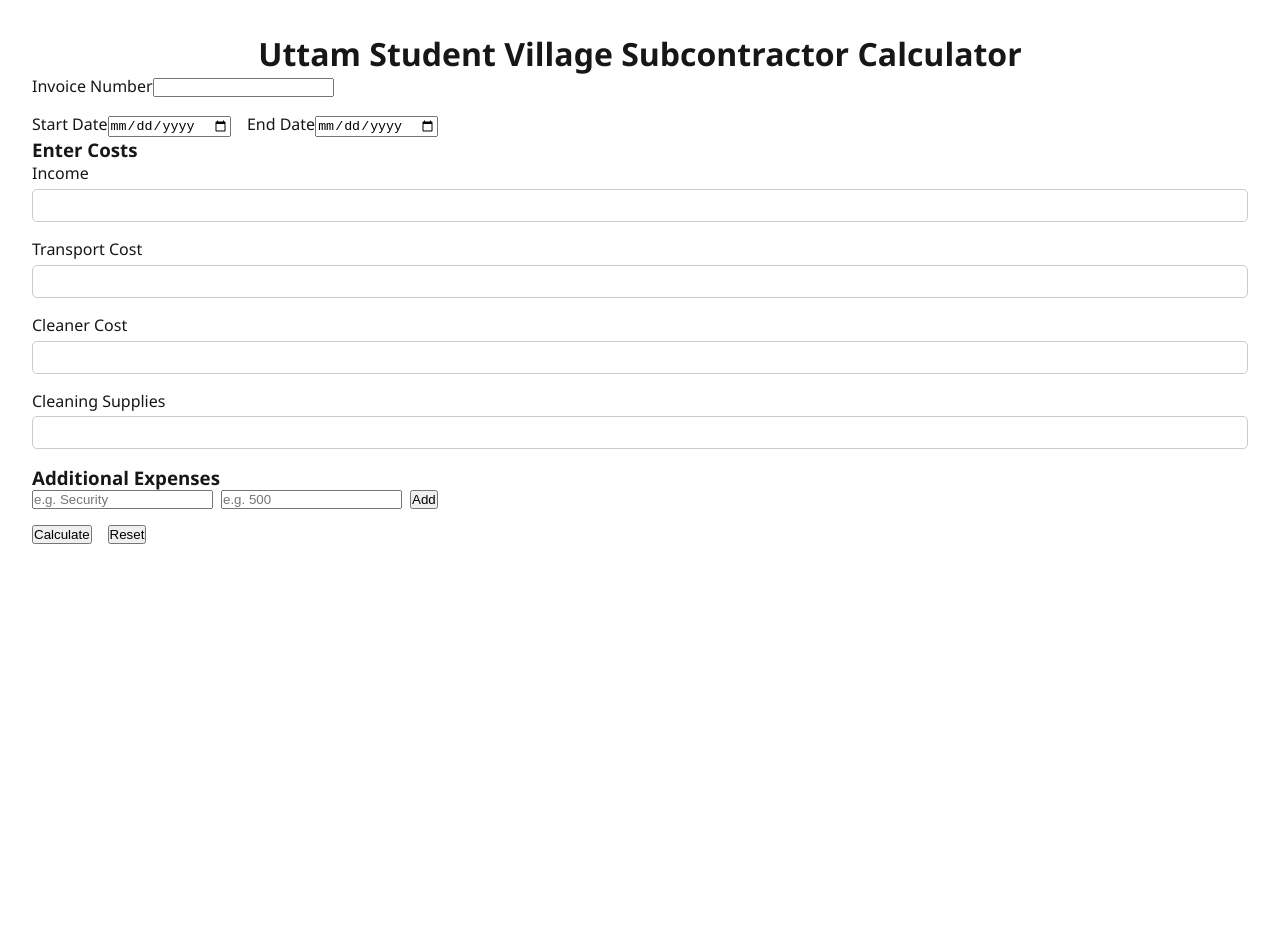
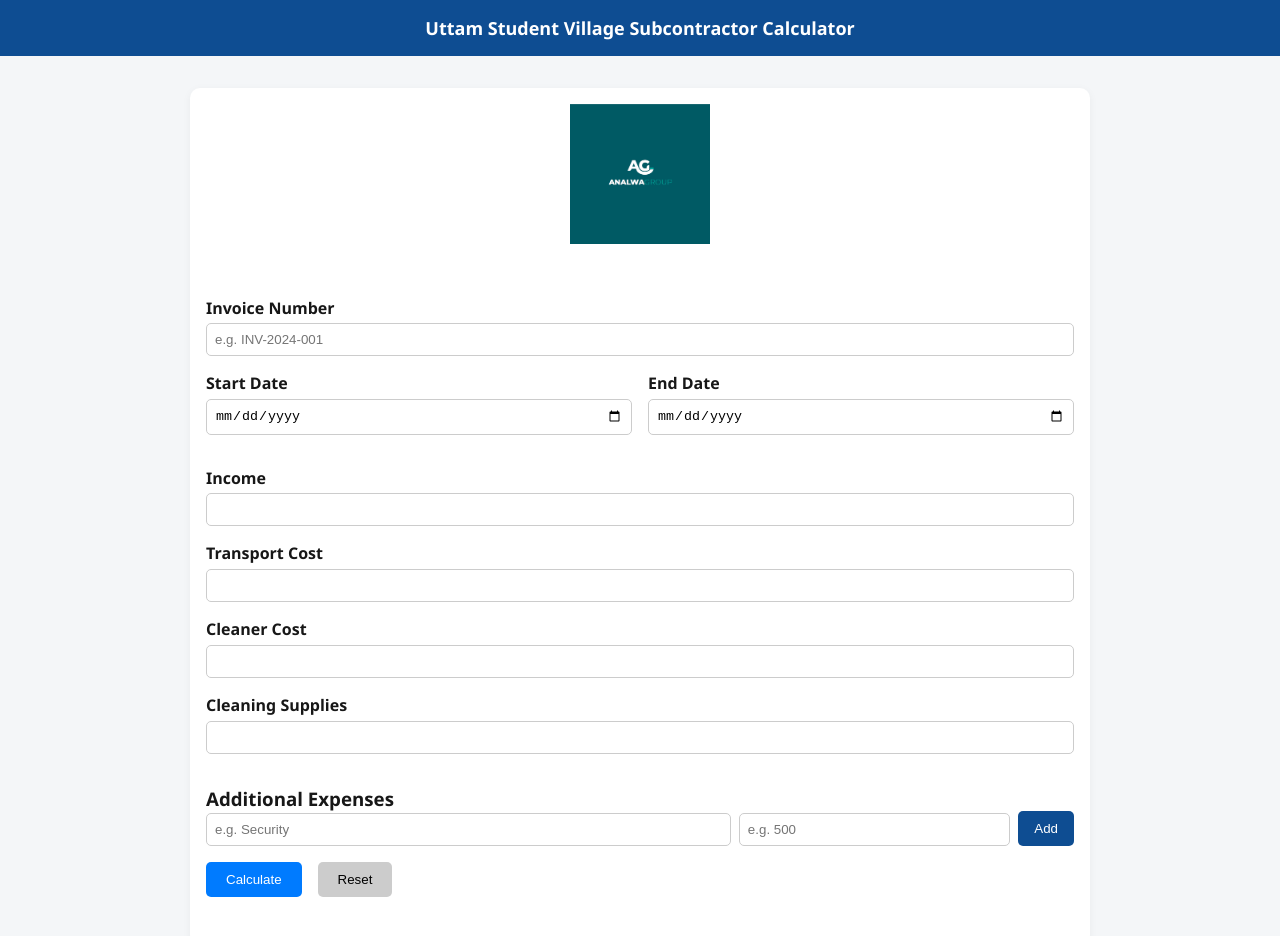
Before and after one commit to SakhileBB/subcontractor-calculator, a Next.js app: page / in a window 1280 px wide. Shown: the top 936 px of the page. Before the commit the page ends 800 px from the top, so only its background shows below. Built offline with nearby package versions, Linux system fonts and the light colour scheme.

Commit message:
Updates to Report and wording-rollback-finalupdate7

```diff
--- a/app/page.tsx
+++ b/app/page.tsx
@@ -1,13 +1,13 @@
 'use client';
 
-import React, { useState } from 'react';
-import jsPDF from 'jspdf';
+import { useState } from "react";
+import jsPDF from "jspdf";
 
 type Expense = { name: string; amount: number };
 type ResultRow = { description: string; amount: number };
 
 const MANAGEMENT_FEE = 3000;
-const SUBCONTRACTOR_PERCENT = 0.356;
+const SUBCONTRACTOR_PERCENT = 0.3556;
 
 const exportToPDF = async (
   invoiceNumber: string,
@@ -57,24 +57,24 @@ const exportToPDF = async (
   y += 10;
   doc.setFontSize(10);
   doc.setTextColor(100);
-  doc.text("Note: The R3000 management fee has been subtracted from the profit share.", 10, y);
+  doc.text("Note: R3000 management fee has been deducted from profit share.", 10, y);
 
   doc.save("uttam-subcontractor-report.pdf");
 };
 
 export default function SubcontractorCalculator() {
-  const [income, setIncome] = useState<string>("");
-  const [transport, setTransport] = useState<string>("");
-  const [cleaner, setCleaner] = useState<string>("");
-  const [cleaningSupplies, setCleaningSupplies] = useState<string>("");
+  const [income, setIncome] = useState<number | string>("");
+  const [transport, setTransport] = useState<number | string>("");
+  const [cleaner, setCleaner] = useState<number | string>("");
+  const [cleaningSupplies, setCleaningSupplies] = useState<number | string>("");
 
   const [customExpenses, setCustomExpenses] = useState<Expense[]>([]);
-  const [newExpenseName, setNewExpenseName] = useState<string>("");
-  const [newExpenseAmount, setNewExpenseAmount] = useState<string>("");
+  const [newExpenseName, setNewExpenseName] = useState("");
+  const [newExpenseAmount, setNewExpenseAmount] = useState<number | string>("");
 
-  const [invoiceNumber, setInvoiceNumber] = useState<string>("");
-  const [startDate, setStartDate] = useState<string>("");
-  const [endDate, setEndDate] = useState<string>("");
+  const [invoiceNumber, setInvoiceNumber] = useState("");
+  const [startDate, setStartDate] = useState("");
+  const [endDate, setEndDate] = useState("");
   const [results, setResults] = useState<ResultRow[] | null>(null);
 
   const cleanNumber = (val: string | number) =>
@@ -101,7 +101,7 @@ export default function SubcontractorCalculator() {
 
     const subcontractorExpenseShare = totalExpenses * SUBCONTRACTOR_PERCENT;
     const subcontractorProfitShare = netIncome * SUBCONTRACTOR_PERCENT;
-    const finalAmountOwed = subcontractorExpenseShare + subcontractorProfitShare - MANAGEMENT_FEE;
+    const amountOwed = subcontractorProfitShare - MANAGEMENT_FEE + subcontractorExpenseShare;
 
     const resultRows: ResultRow[] = [
       { description: "Income", amount: parsedIncome },
@@ -117,7 +117,7 @@ export default function SubcontractorCalculator() {
       { description: "Subcontractor's Expense Share", amount: subcontractorExpenseShare },
       { description: "Subcontractor's Profit Share", amount: subcontractorProfitShare },
       { description: "Management Fee", amount: -MANAGEMENT_FEE },
-      { description: "Amount Owed to Subcontractor", amount: finalAmountOwed }
+      { description: "Amount Owed to Subcontractor", amount: amountOwed },
     ];
 
     setResults(resultRows);
@@ -133,92 +133,142 @@ export default function SubcontractorCalculator() {
     setStartDate("");
     setEndDate("");
     setResults(null);
+    setNewExpenseAmount("");
     setNewExpenseName("");
-    setNewExpenseAmount("");
   };
 
   const dateRange = startDate && endDate ? `${startDate} to ${endDate}` : "";
 
   return (
-    <div style={{ fontFamily: "'Segoe UI', sans-serif", padding: "2rem" }}>
-      <h1 style={{ textAlign: "center" }}>Uttam Student Village Subcontractor Calculator</h1>
+    <div style={{ fontFamily: "'Segoe UI', sans-serif", background: "#f4f6f8", paddingBottom: "4rem" }}>
+      <div style={{ backgroundColor: "#0e4d92", color: "#fff", padding: "1rem", textAlign: "center", fontWeight: "bold", fontSize: "18px" }}>
+        Uttam Student Village Subcontractor Calculator
+      </div>
 
-      <label>
+      <div style={{ maxWidth: "900px", margin: "2rem auto", padding: "1rem", backgroundColor: "#fff", borderRadius: "10px", boxShadow: "0 2px 8px rgba(0,0,0,0.05)" }}>
+        <div style={{ textAlign: "center", marginBottom: "2rem" }}>
+          <img src="/analwa-logo.png" alt="Analwa Group Logo" style={{ maxWidth: "140px", marginBottom: "1rem" }} />
+        </div>
+
+        <label style={{ display: "block", fontWeight: "bold" }}>
           Invoice Number
-        <input type="text" value={invoiceNumber} onChange={(e) => setInvoiceNumber(e.target.value)} />
+          <input type="text" value={invoiceNumber} onChange={(e) => setInvoiceNumber(e.target.value)}
+            placeholder="e.g. INV-2024-001"
+            style={{ width: "100%", padding: "8px", borderRadius: "5px", border: "1px solid #ccc", marginTop: "0.3rem" }}
+          />
         </label>
 
-      <div style={{ display: "flex", gap: "1rem", marginTop: "1rem" }}>
-        <label>
+        <div style={{ display: "flex", gap: "1rem", marginTop: "1rem", marginBottom: "2rem" }}>
+          <label style={{ flex: 1, fontWeight: "bold" }}>
             Start Date
-          <input type="date" value={startDate} onChange={(e) => setStartDate(e.target.value)} />
+            <input type="date" value={startDate} onChange={(e) => setStartDate(e.target.value)}
+              style={{ width: "100%", padding: "8px", borderRadius: "5px", border: "1px solid #ccc", marginTop: "0.3rem" }}
+            />
           </label>
-        <label>
+          <label style={{ flex: 1, fontWeight: "bold" }}>
             End Date
-          <input type="date" value={endDate} onChange={(e) => setEndDate(e.target.value)} />
+            <input type="date" value={endDate} onChange={(e) => setEndDate(e.target.value)}
+              style={{ width: "100%", padding: "8px", borderRadius: "5px", border: "1px solid #ccc", marginTop: "0.3rem" }}
+            />
           </label>
         </div>
 
-      <h3>Enter Costs</h3>
-      {([
-        ["Income", income, setIncome],
+        {[["Income", income, setIncome],
           ["Transport Cost", transport, setTransport],
           ["Cleaner Cost", cleaner, setCleaner],
-        ["Cleaning Supplies", cleaningSupplies, setCleaningSupplies]
-      ] as [string, string, React.Dispatch<React.SetStateAction<string>>][])
-        .map(([label, value, setter], i) => (
-          <label key={i} style={{ display: "flex", flexDirection: "column", marginBottom: "1rem" }}>
-            {label}
+          ["Cleaning Supplies", cleaningSupplies, setCleaningSupplies]].map(
+          ([label, value, setter], i) => (
+            <label key={i} style={{ display: "flex", flexDirection: "column", fontWeight: "bold", marginBottom: "1rem" }}>
+              {label as string}
               <input
                 type="number"
-              value={value}
-              onChange={(e) => setter(cleanNumber(e.target.value))}
+                value={value as string}
+                onChange={(e) => (setter as React.Dispatch<React.SetStateAction<string | number>>)(cleanNumber(e.target.value))}
                 style={{ padding: "8px", border: "1px solid #ccc", borderRadius: "5px", marginTop: "0.3rem" }}
               />
             </label>
-        ))}
+          )
+        )}
 
-      <h3>Additional Expenses</h3>
-      <div style={{ display: "flex", gap: "0.5rem", marginBottom: "1rem" }}>
+        <h3 style={{ fontWeight: "bold", marginTop: "2rem" }}>Additional Expenses</h3>
+        <div style={{ display: "flex", gap: "0.5rem", alignItems: "flex-end", marginBottom: "1rem" }}>
           <input type="text" placeholder="e.g. Security" value={newExpenseName}
-          onChange={(e) => setNewExpenseName(e.target.value)} />
+            onChange={(e) => setNewExpenseName(e.target.value)}
+            style={{ flex: 2, padding: "8px", borderRadius: "5px", border: "1px solid #ccc" }}
+          />
           <input type="number" placeholder="e.g. 500" value={newExpenseAmount}
-          onChange={(e) => setNewExpenseAmount(cleanNumber(e.target.value))} />
-        <button onClick={addCustomExpense}>Add</button>
+            onChange={(e) => setNewExpenseAmount(cleanNumber(e.target.value))}
+            style={{ flex: 1, padding: "8px", borderRadius: "5px", border: "1px solid #ccc" }}
+          />
+          <button onClick={addCustomExpense} style={{
+            backgroundColor: "#0e4d92", color: "#fff", padding: "10px 16px", borderRadius: "5px", border: "none", cursor: "pointer"
+          }}>
+            Add
+          </button>
         </div>
 
+        {customExpenses.length > 0 && (
+          <ul style={{ paddingLeft: "1rem", marginBottom: "1.5rem" }}>
+            {customExpenses.map((exp, i) => (
+              <li key={i}>{exp.name}: R{exp.amount.toFixed(2)}</li>
+            ))}
+          </ul>
+        )}
+
         <div style={{ display: "flex", gap: "1rem", marginBottom: "2rem" }}>
-        <button onClick={calculate}>Calculate</button>
-        <button onClick={reset}>Reset</button>
+          <button onClick={calculate} style={{
+            backgroundColor: "#007bff", color: "#fff", padding: "10px 20px", borderRadius: "5px", border: "none", cursor: "pointer"
+          }}>
+            Calculate
+          </button>
+          <button onClick={reset} style={{
+            backgroundColor: "#ccc", color: "#000", padding: "10px 20px", borderRadius: "5px", border: "none", cursor: "pointer"
+          }}>
+            Reset
+          </button>
         </div>
 
         {results && (
-        <div>
-          <h2>Calculation Results</h2>
-          <table>
+          <>
+            <div style={{ marginTop: "2rem", overflowX: "auto" }}>
+              <h2 style={{ fontSize: "1.1rem", fontWeight: "bold", marginBottom: "1rem" }}>
+                Calculation Results
+              </h2>
+              <table style={{ width: "100%", borderCollapse: "collapse" }}>
                 <thead>
-              <tr>
-                <th>Description</th>
-                <th>Amount (R)</th>
+                  <tr style={{ backgroundColor: "#0e4d92", color: "white" }}>
+                    <th style={{ textAlign: "left", padding: "10px" }}>Description</th>
+                    <th style={{ textAlign: "left", padding: "10px" }}>Amount (R)</th>
                   </tr>
                 </thead>
                 <tbody>
-              {results.map((row, i) => (
-                <tr key={i}>
-                  <td>{row.description}</td>
-                  <td>R{row.amount.toFixed(2)}</td>
+                  {results.map((row, index) => (
+                    <tr key={index} style={{ backgroundColor: index % 2 === 0 ? "#f9f9f9" : "#fff" }}>
+                      <td style={{ padding: "10px" }}>{row.description}</td>
+                      <td style={{ padding: "10px" }}>R{row.amount.toFixed(2)}</td>
                     </tr>
                   ))}
                 </tbody>
               </table>
-          <p style={{ marginTop: "1rem", fontSize: "0.9rem", color: "#555" }}>
+              <p style={{ fontSize: "0.9rem", color: "#555", marginTop: "1rem" }}>
                 The R3000 management fee has already been subtracted from the subcontractor’s profit share.
               </p>
-          <button onClick={() => exportToPDF(invoiceNumber, dateRange, results)} style={{ marginTop: "1rem" }}>
+            </div>
+
+            <button onClick={() => exportToPDF(invoiceNumber, dateRange, results)} style={{
+              marginTop: "2rem",
+              backgroundColor: "#198754",
+              color: "#fff",
+              padding: "10px 20px",
+              borderRadius: "5px",
+              border: "none",
+              cursor: "pointer"
+            }}>
               Download PDF
             </button>
+          </>
+        )}
       </div>
-      )}
     </div>
   );
 }
```
Lines whose indentation alone changed are shown as unchanged.
